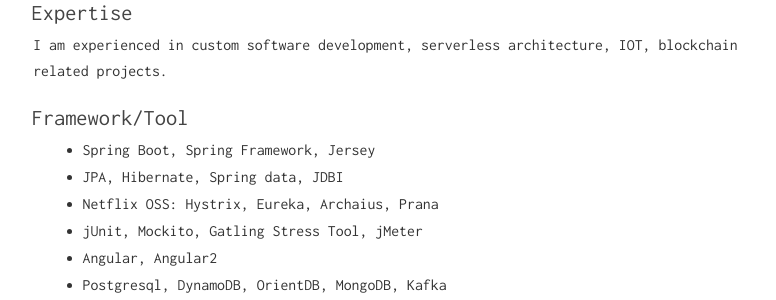
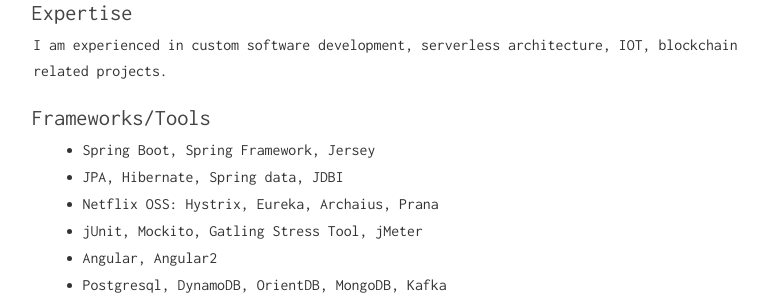
Before and after one commit to ivanursul/ivanursul, a Jekyll site: the page built from hire_me.md, in a window 1280 px wide. Shown: the part 483-783 px from the top of the page, without its empty margins (242-1018 px from the left). Built offline with Jekyll 4.4.1, drawn with Linux system fonts in a browser that asks for light colours; our own code applies the rules of GitHub Pages for plain Markdown files.

Commit message:
Working with Upwork page

```diff
--- a/hire_me.md
+++ b/hire_me.md
@@ -14,7 +14,7 @@
 ### Expertise
 I am experienced in custom software development, serverless architecture, IOT, blockchain related projects.
 
-### Framework/Tool
+### Frameworks/Tools
 
 * Spring Boot, Spring Framework, Jersey
 * JPA, Hibernate, Spring data, JDBI
```
